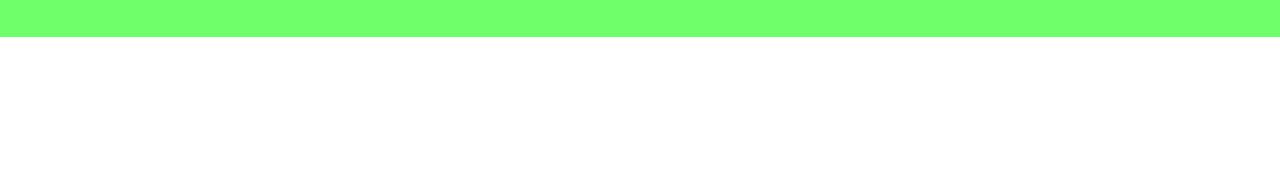
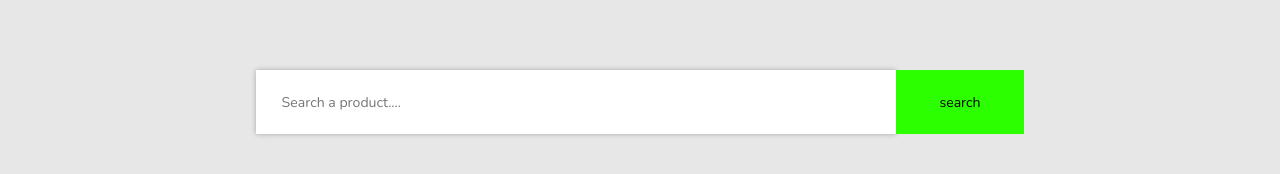
Before and after one commit to snovamicron/ecommerce, a React (Create React App) app in the folder client/: page /search in a window 1280 px wide. Shown: the part 298-472 px from the top of the page. Built offline with nearby package versions, Linux system fonts and the light colour scheme.

Commit message:
need to work on history.push and all

```diff
--- a/client/package.json
+++ b/client/package.json
@@ -48,5 +48,5 @@
       "last 1 safari version"
     ]
   },
-  "proxy": "http://192.168.0.104:4000"
+  "proxy": "http://192.168.0.102:4000"
 }
--- /dev/null
+++ b/client/src/components/Product/Search.css
@@ -0,0 +1,44 @@
+.searchBox{
+    width: 100vw;
+    height: 100vh;
+    display: flex;
+    max-width: 100%;
+    justify-content: center;
+    align-items: center;
+    background-color: rgb(231, 231, 231);
+    position: fixed;
+    top: 0%;
+    left: 0%;
+}
+
+.searchBox > input[type="text"]{
+    box-shadow: 0 0 5px rgba(0, 0, 0, 0.274);
+    background-color: #fff;
+    border: none;
+    color: rgba(0, 0, 0, 0.637);
+    padding: 1vmax 2vmax;
+    width: 50%;
+    outline: none;
+    border-radius: 0%;
+    font-size: 1.1vmax;
+    font-weight: 300;
+    box-sizing: border-box;
+    height: 8%;
+}
+.searchBox > input[type="submit"]{
+    height: 8%;
+    border-radius: 0%;
+    background-color: #2bff00;
+    border: none;
+    padding: 1vmax;
+    width: 10%;
+    font-size: 1.1vmax;
+    font-weight: 300;
+    cursor: pointer;
+    color: #000;
+    transition: all 500ms;
+}
+.searchBox > input[type="submit"]:hover{
+    background-color: blue;
+    color: #fff;
+}
--- a/client/src/components/Product/Search.js
+++ b/client/src/components/Product/Search.js
@@ -1,12 +1,28 @@
-
+import { useState } from "react"
+import "./Search.css"
 
 
 const Search = ({ history }) => {
+    const [keyWord, setKeyWord] = useState("")
+    const searchSubmitHandler = (e) => {
+        e.preventDefault()
+        console.log(keyWord);
+        if(keyWord.trim()){
+            history.push(`/products/${keyWord}`)
+        }else{
+            history.push("/products")
+        }
+    }
     return (
         <>
-        <from className="searchBox">
-
-        </from>
+        <form className="searchBox" onSubmit={(e) => searchSubmitHandler(e)} >
+            <input
+            type="text"
+            placeholder="Search a product...."
+            onChange={(e) => setKeyWord(e.target.value)}
+            />
+            <input type="submit" value="search"/>
+        </form>
         </>
     )
 }
```
